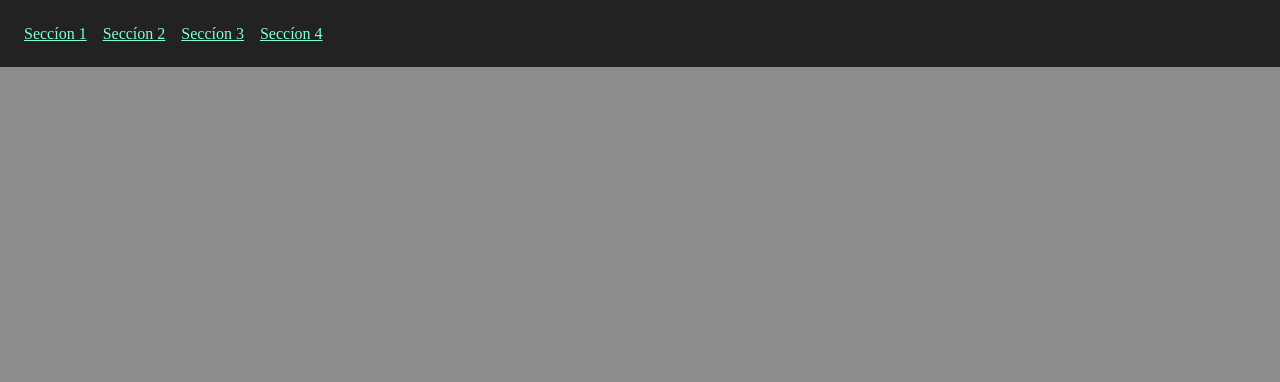
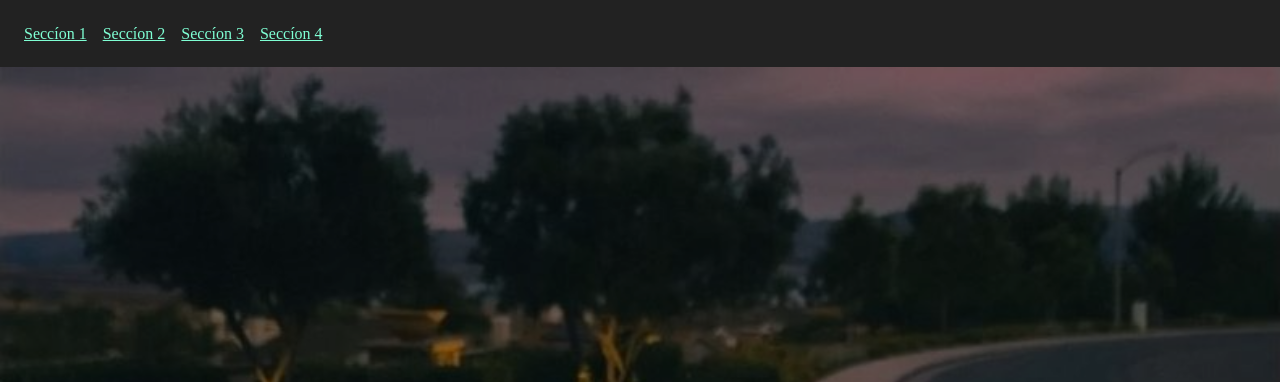
Before and after one commit to diegotvramos/curso-flexbox, a plain HTML site: page curso-practico-2.html in a window 1280 px wide. Shown: the part 58-440 px from the top of the page. Drawn offline with Linux system fonts and the light colour scheme; the site is published under a folder, as on GitHub Pages, so addresses that start at the root find nothing.

Commit message:
corrigiendo la no carga de hero-image

```diff
--- a/css/curso-practico-2.css
+++ b/css/curso-practico-2.css
@@ -55,7 +55,7 @@ main{
 
 .hero-image{
     min-height: 100vh;
-    background-image: url("/assets/afterlife.JPG");
+    background-image: url("../assets/afterlife.JPG");
     background-repeat: no-repeat;
     background-size: cover;/*revicion*/
     color: #fff;
--- a/css/curso-practico-3.css
+++ b/css/curso-practico-3.css
@@ -5,7 +5,7 @@
 
 .hero-image{
     /* min-height: 100vh; ya lo hace bootstrap */
-    background-image: url("/assets/afterlife.JPG");
+    background-image: url("../assets/afterlife.JPG");
     background-repeat: no-repeat;
     background-size: cover;/*revicion*/
     color: #fff;
```
